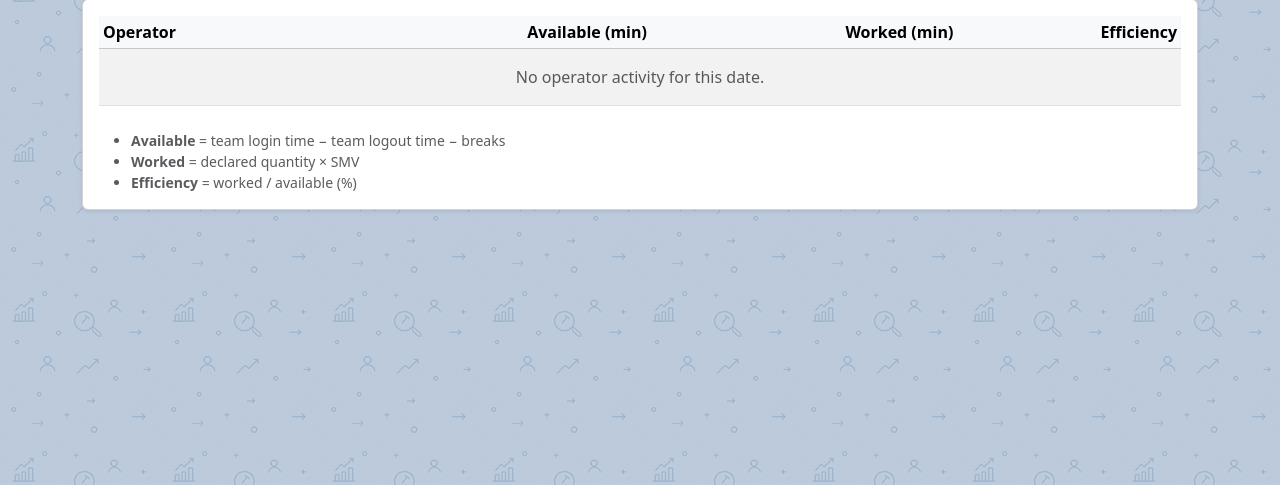
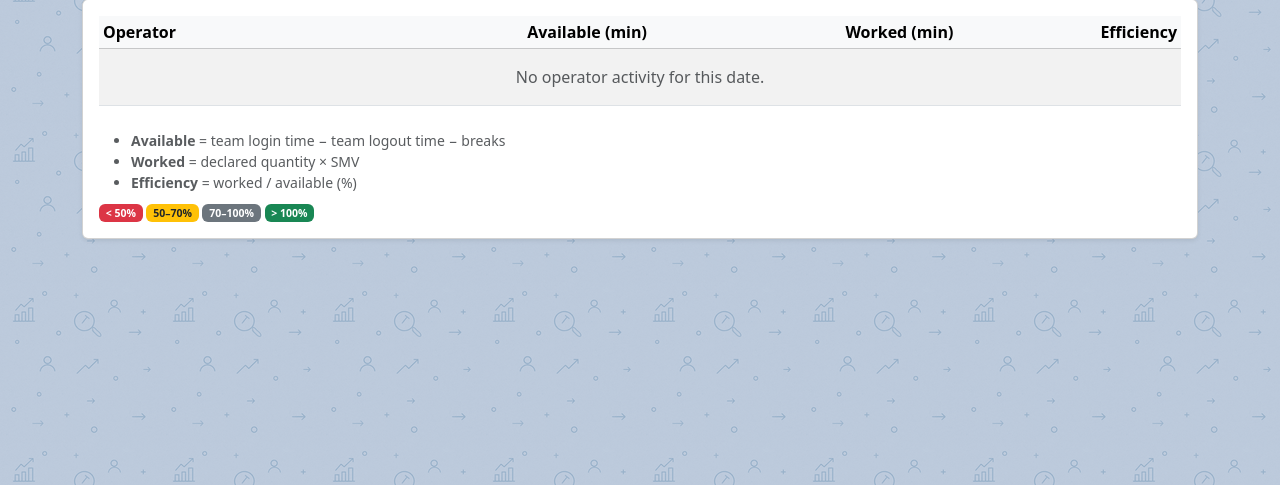
Before and after one commit to satmari/WipTracking, a Django app: template planners/templates/planners/operator_capacity_today.html in a window 1280 px wide. Shown: the part 197-682 px from the top of the page. Run offline with Django 5.2, Linux system fonts and the light colour scheme; the template is opened without the code that fills it, so the values that code supplies are empty; some libraries are stand-ins or nearby versions.

Commit message:
Operator Capacity visual

```diff
--- a/planners/templates/planners/operator_capacity_today.html
+++ b/planners/templates/planners/operator_capacity_today.html
@@ -49,12 +49,14 @@
             {% for row in operator_capacity_today %}
               <tr
                 class="
-                    {% if row.utilization < 70 %}
-                      table-danger
-                    {% elif row.utilization > 100 %}
-                      table-success
-                    {% endif %}
-                  "
+                  {% if row.utilization < 50 %}
+                    table-danger
+                  {% elif row.utilization < 70 %}
+                    table-warning
+                  {% elif row.utilization > 100 %}
+                    table-success
+                  {% endif %}
+                "
               >
                 <td>
                   <strong>{{ row.operator.badge_num }}</strong><br>
@@ -109,6 +111,14 @@
         </ul>
       </div>
 
+      <div class="small mt-2">
+        <span class="badge bg-danger"> &lt; 50% </span>
+        <span class="badge bg-warning text-dark"> 50–70% </span>
+        <span class="badge bg-secondary"> 70–100% </span>
+        <span class="badge bg-success"> &gt; 100% </span>
+      </div>
+
+
     </div>
   </div>
 
```
